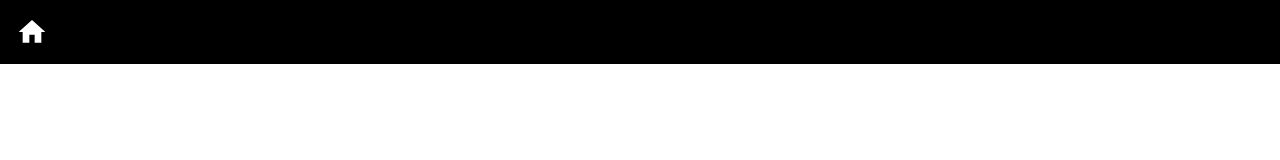
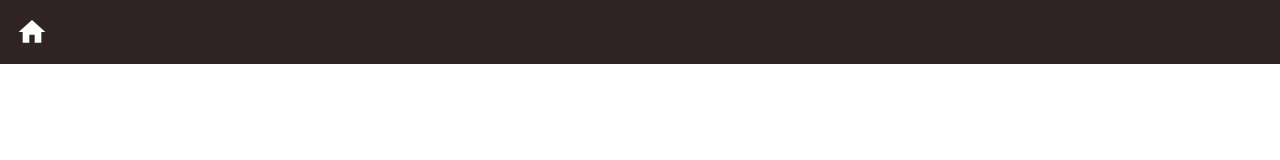
Before and after one commit to arthurflachs/react-webpack-config, a React app: page / in a window 1280 px wide. Built offline with nearby package versions, Linux system fonts and the light colour scheme.

Commit message:
Change default color Header

```diff
--- a/src/Components/Header/styles.css
+++ b/src/Components/Header/styles.css
@@ -1,6 +1,6 @@
 .Header {
-  background-color: black;
-  color: white;
+  background-color: #2f2323;
+  color: #fff;
 }
 
 .Title {
```
